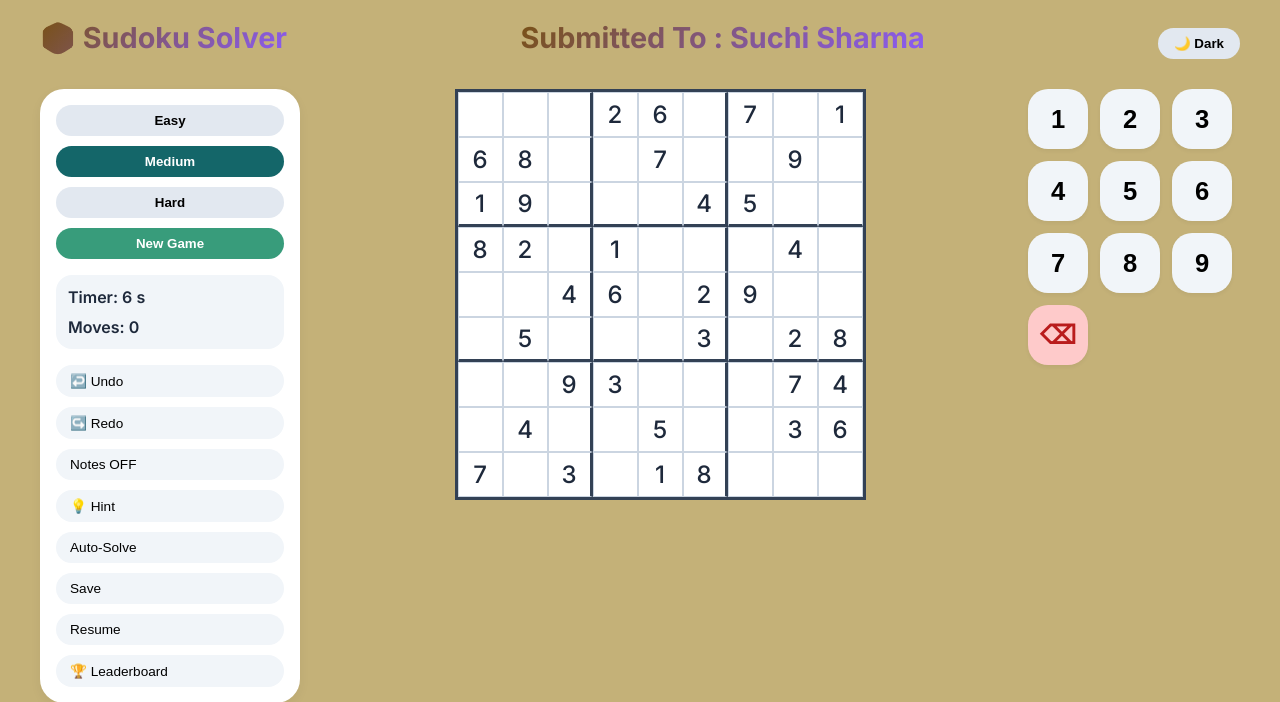
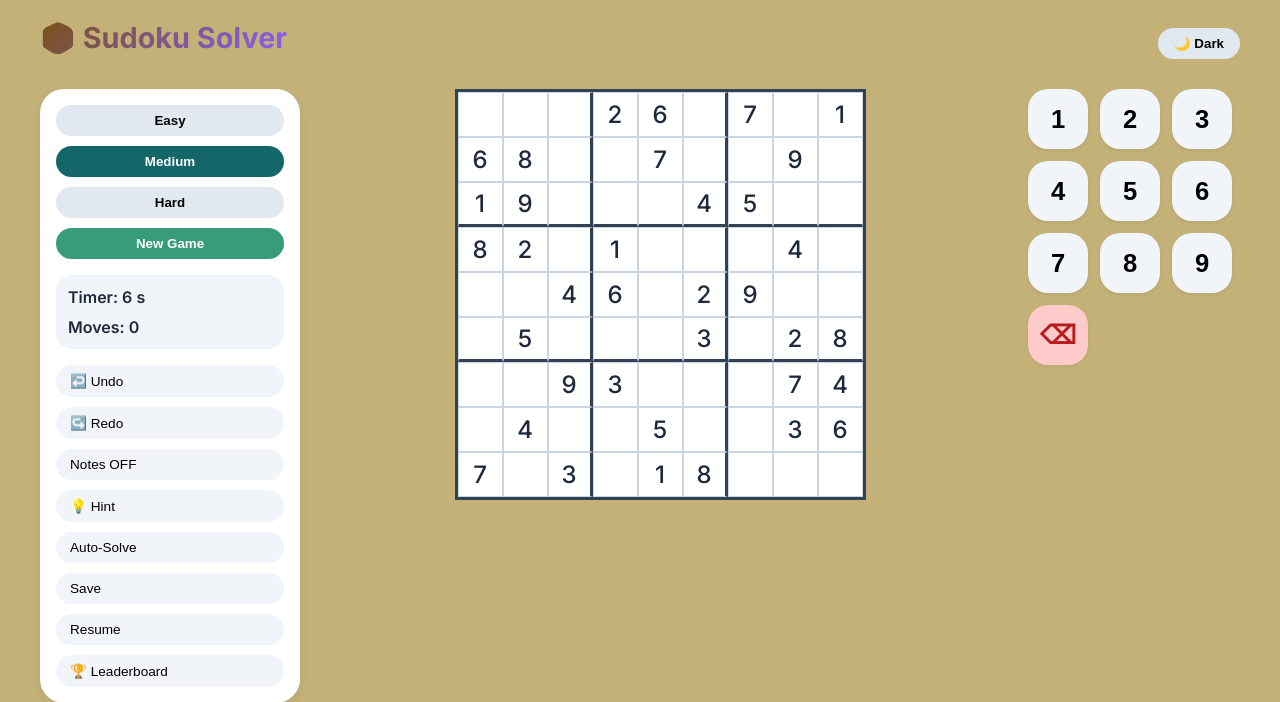
Before and after one commit to MMHaque492/sudoku_solver, a Flask app: page / in a window 1280 px wide. Shown: the top 702 px of the page. Run offline with Flask 3, Linux system fonts and the light colour scheme.

Commit message:
Remove submission line from index.html
Removed the line indicating submission to Suchi Sharma.

```diff
--- a/templates/index.html
+++ b/templates/index.html
@@ -11,7 +11,7 @@
     <div class="app-container">
         <header>
             <h1>🎲 Sudoku Solver</h1>
-            <h1>Submitted To : Suchi Sharma</h1>
+
             <button id="themeToggle" class="icon-btn">🌙 Dark</button>
         </header>
 
```
